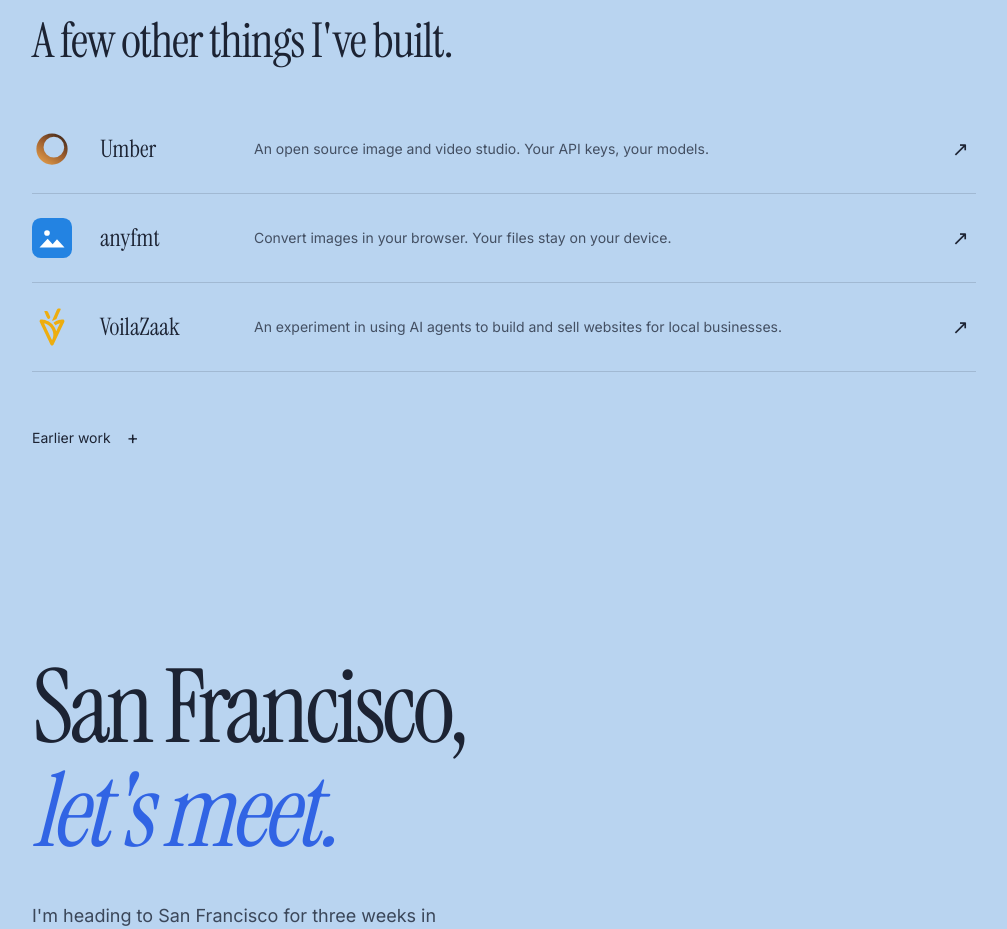
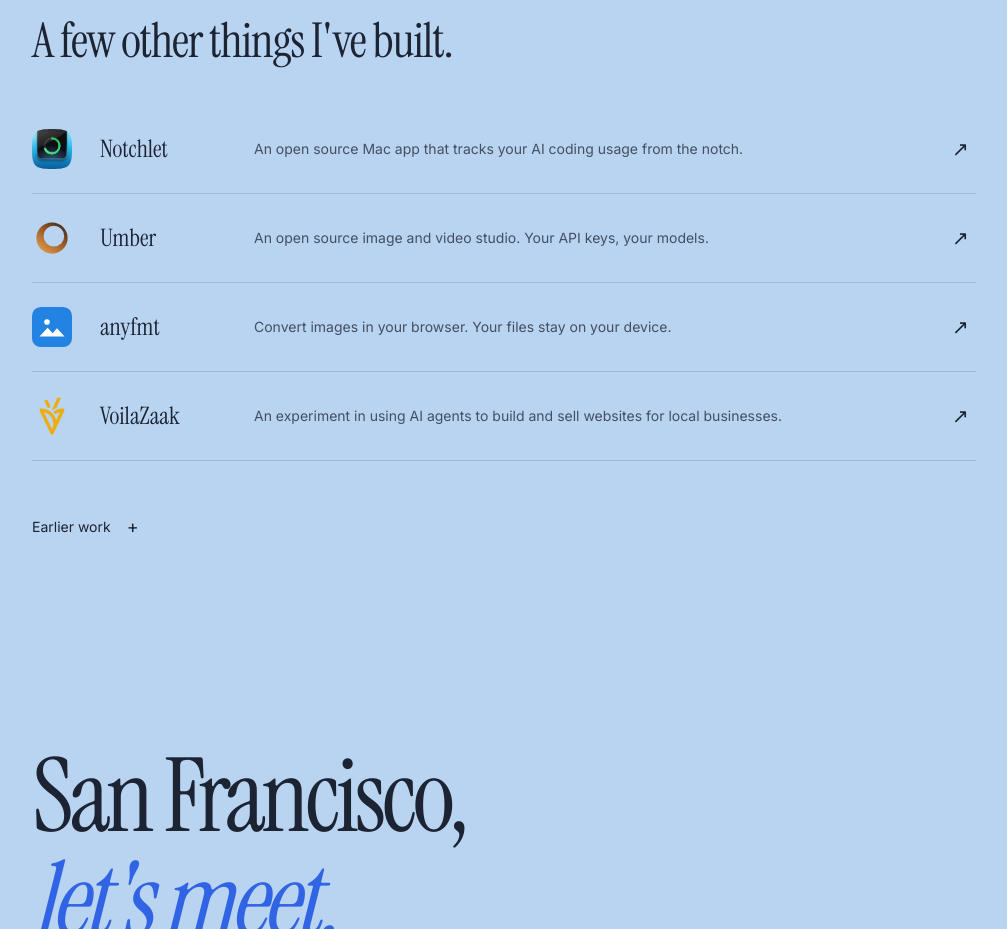
Before and after one commit to SiebeBaree/portfolio, a Next.js app: page / in a window 1280 px wide. Shown: the part 2940-3869 px from the top of the page, without its empty margins (136-1143 px from the left). Built offline with nearby package versions, Linux system fonts and the light colour scheme; a web font is replaced by a local one.

Commit message:
feat: add Notchlet to other projects

```diff
--- a/src/components/sections/CurrentApps.tsx
+++ b/src/components/sections/CurrentApps.tsx
@@ -4,6 +4,13 @@
 import { PROJECTS } from "@/lib/projects";
 
 const APPS = [
+  {
+    name: "Notchlet",
+    description:
+      "An open source Mac app that tracks your AI coding usage from the notch.",
+    href: "https://notchlet.com",
+    logo: "/apps/notchlet-mark.svg",
+  },
   {
     name: "Umber",
     description:
```
Also changed, not shown: public/apps/notchlet-mark.svg (added), public/llms.txt.
